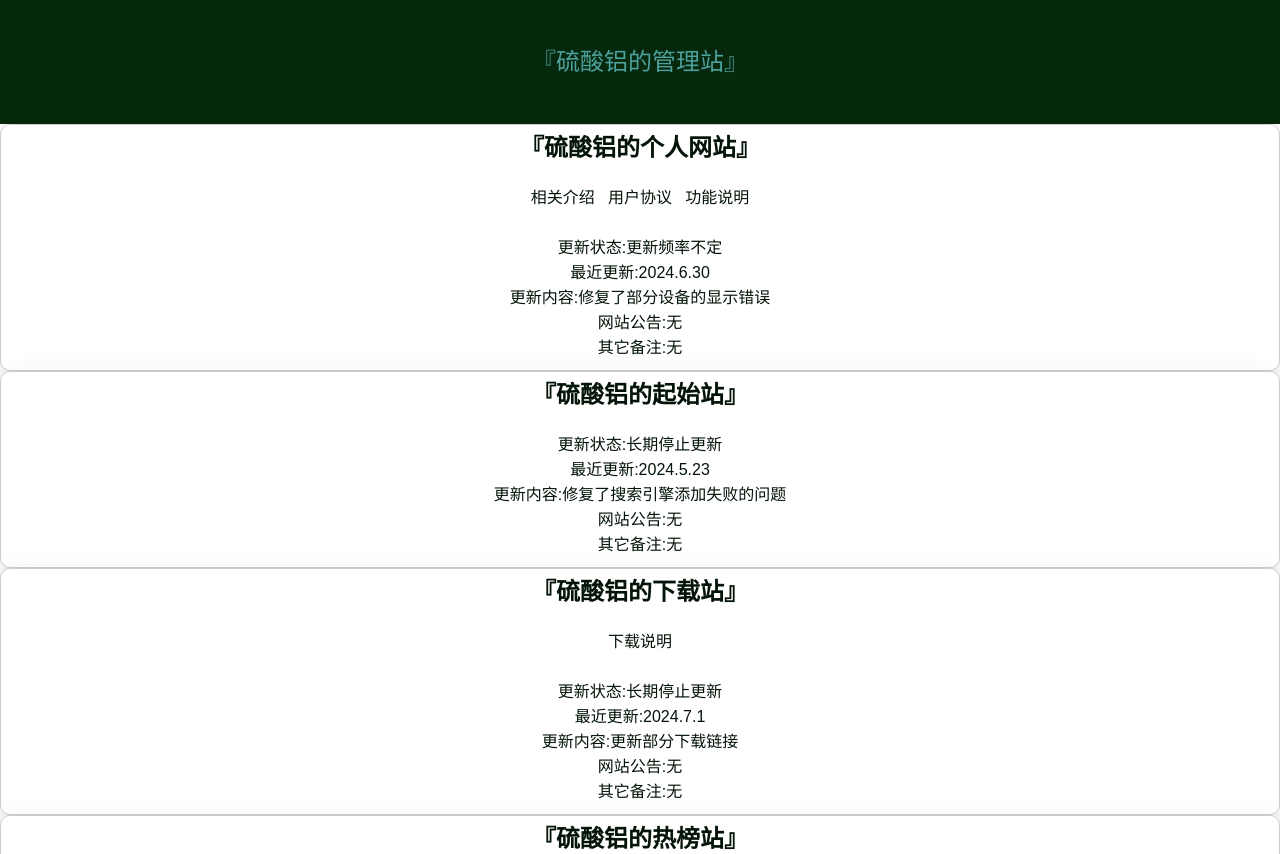
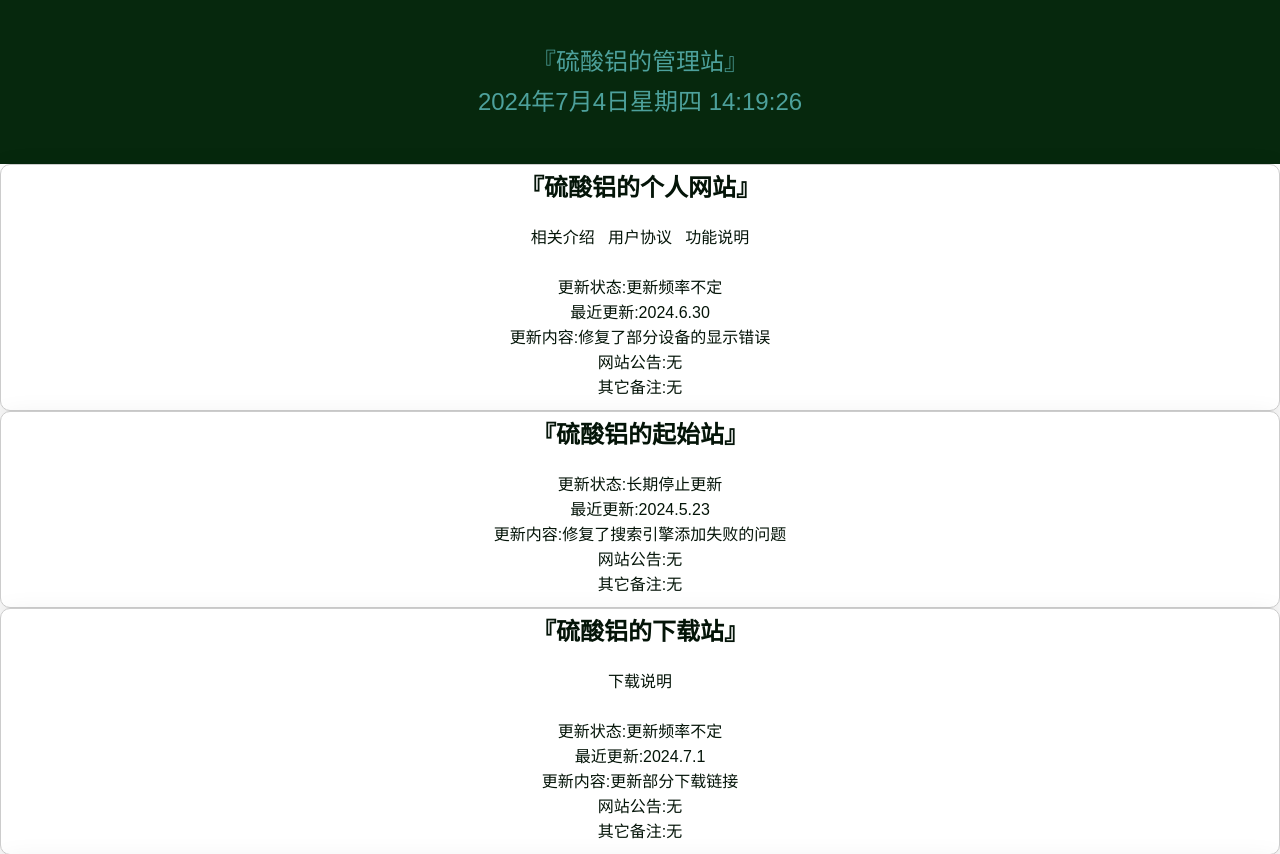
Before and after one commit to Al2SO43/backstage, a plain HTML site: page index.html in a window 1280 px wide. Shown: the top 854 px of the page. Drawn offline with Linux system fonts and the light colour scheme.

Commit message:
Add files via upload

```diff
--- a/index.html
+++ b/index.html
@@ -11,7 +11,11 @@
     <div id="header">
         <div class="container">
             <p class="logo">『硫酸铝的管理站』</p>
-        </div>
+        </div><br />
+        <div id="datetime" style="font-size: 1.5rem;
+        margin: 0 auto;
+        max-width: 95%;
+        width: fit-content;text-align: center;"></div>
     </div>
     <div id="content-box">
         <h2>『硫酸铝的个人网站』</h2>
@@ -36,7 +40,7 @@
         <h2>『硫酸铝的下载站』</h2>
         <br />
         <p><a href="DownloadDocument.html"  target="_blank">下载说明</a></p><br />
-        <p>更新状态:长期停止更新</p>
+        <p>更新状态:更新频率不定</p>
         <p>最近更新:2024.7.1</p>
         <p>更新内容:更新部分下载链接</p>
         <p>网站公告:无</p>
@@ -55,7 +59,7 @@
         <h2>『硫酸铝的博客站』</h2>
         <br />
         <p>更新状态:更新频率较快</p>
-        <p>最近更新:2024.6.27</p>
+        <p>最近更新:2024.7.3</p>
         <p>更新内容:更新文章内容</p>
         <p>网站公告:无</p>
         <p>其它备注:无</p>
@@ -65,7 +69,7 @@
         <br />
         <p><a href="CodeDocument.html"  target="_blank">网站介绍</a></p><br />
         <p>更新状态:更新频率较快</p>
-        <p>最近更新:2024.6.23</p>
+        <p>最近更新:2024.7.3</p>
         <p>更新内容:更新文章内容</p>
         <p>网站公告:无</p>
         <p>其它备注:无</p>
@@ -155,7 +159,18 @@
     <br /><br /><br />
     <div id="footer">
         <a>Al2(SO4)3-硫酸铝&nbsp;丨</a>
-        <a href="https:al2so43.github.io/website/">回到『硫酸铝的个人网站』</a>
+        <a href="https://al2so43.github.io/website">回到『硫酸铝的个人网站』</a>
     </div>
+    <script>
+        function displayTime() {
+          const options = { weekday: 'long', year: 'numeric', month: 'long', day: 'numeric', hour: '2-digit', minute: '2-digit', second: '2-digit', hour12: false, timeZone: 'Asia/Shanghai' };
+          const beijingTime = new Date().toLocaleString('zh-CN', options);
+          document.getElementById('datetime').textContent = beijingTime;
+        }
+
+        setInterval(displayTime, 1000);
+
+        displayTime();
+    </script>
 </body>
 </html>
```
